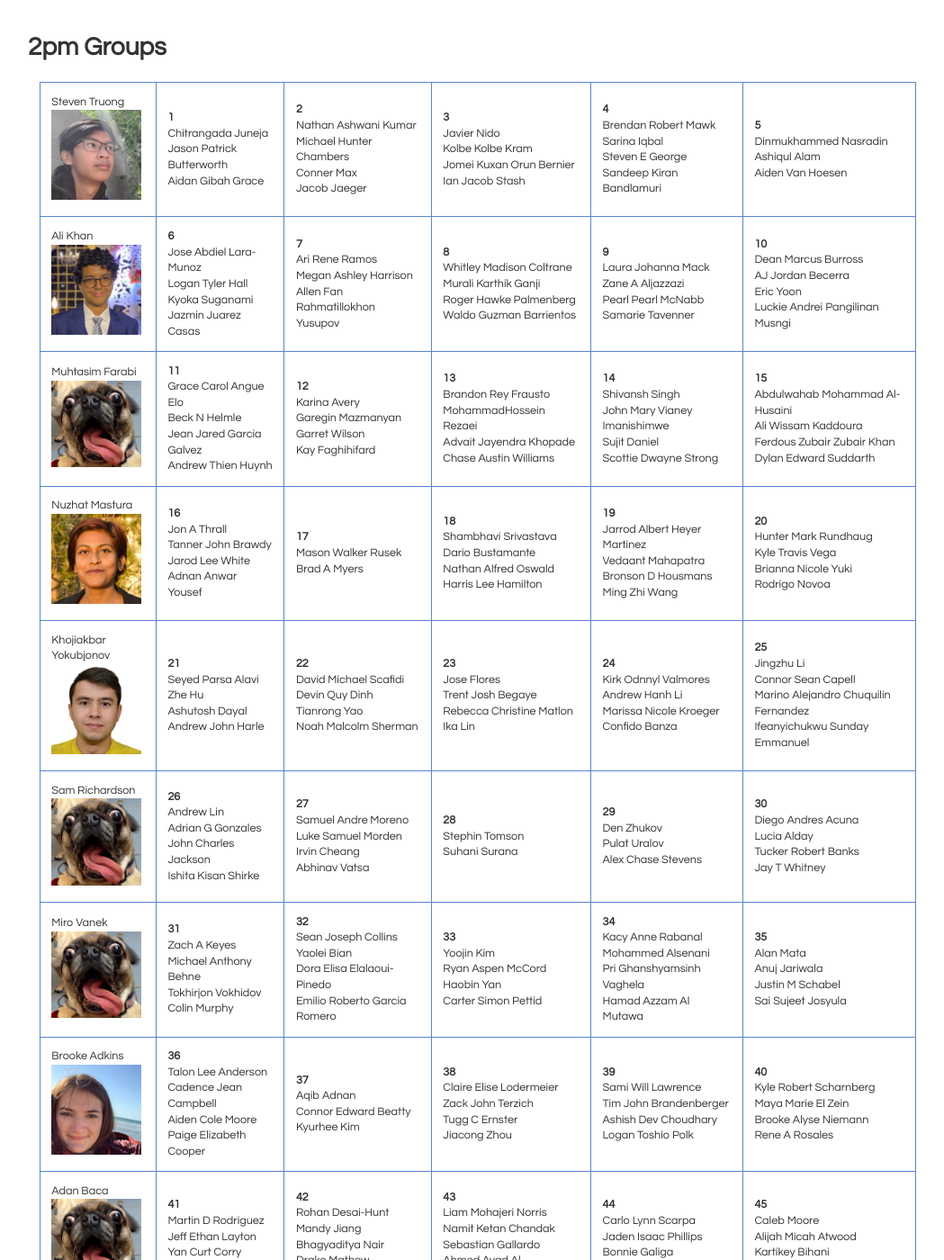
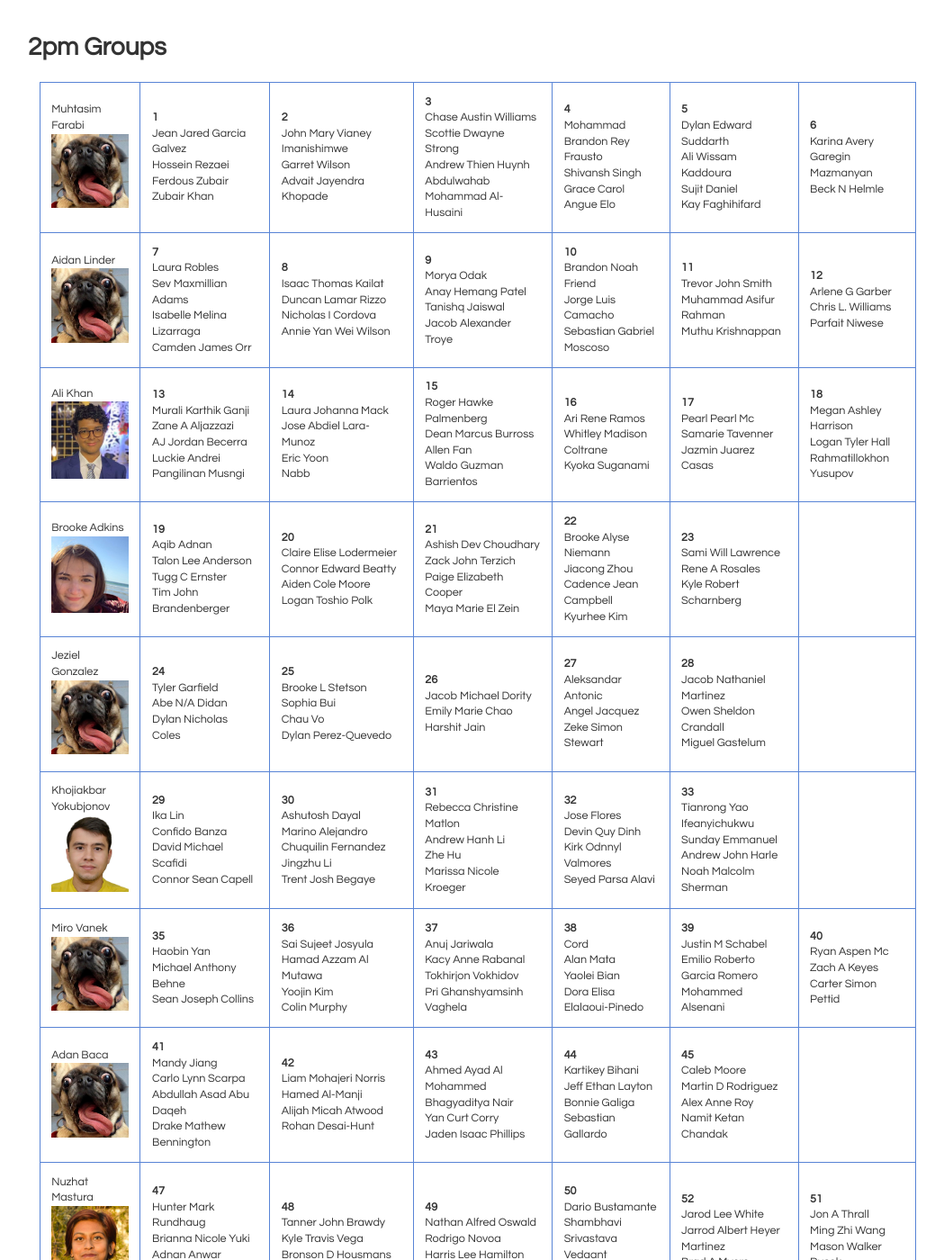
Before and after one commit to bddicken/cs110fall2022website, a Jekyll site: the page built from groups/adrianaGroups/index.md, in a window 1280 px wide and 1400 px high. Shown: the whole window at 90% size, without its empty margins (109-1158 px from the left). Built offline with Jekyll 4.4.1, drawn with Linux system fonts in a browser that asks for light colours; some of the changed text lies outside the part shown.

Commit message:
updated groups

```diff
--- a/groups/adrianaGroups/index.md
+++ b/groups/adrianaGroups/index.md
@@ -5,15 +5,15 @@ title: Groups
 
 # 2pm Groups
 
-|Steven Truong<br><img src="../../images/struong.jpg" class="taimg" />|**1**<br>Chitrangada Juneja<br>Jason Patrick Butterworth<br>Aidan Gibah Grace<br>|**2**<br>Nathan Ashwani Kumar<br>Michael Hunter Chambers<br>Conner Max<br>Jacob Jaeger<br>|**3**<br>Javier Nido<br>Kolbe Kolbe Kram<br>Jomei Kuxan Orun Bernier<br>Ian Jacob Stash<br>|**4**<br>Brendan Robert Mawk<br>Sarina Iqbal<br>Steven E George<br>Sandeep Kiran Bandlamuri<br>|**5**<br>Dinmukhammed Nasradin<br>Ashiqul Alam<br>Aiden Van Hoesen<br>|
-|Ali Khan<br><img src="../../images/akhan.jpg" class="taimg" />|**6**<br>Jose Abdiel Lara-Munoz<br>Logan Tyler Hall<br>Kyoka Suganami<br>Jazmin Juarez Casas<br>|**7**<br>Ari Rene Ramos<br>Megan Ashley Harrison<br>Allen Fan<br>Rahmatillokhon Yusupov<br>|**8**<br>Whitley Madison Coltrane<br>Murali Karthik Ganji<br>Roger Hawke Palmenberg<br>Waldo Guzman Barrientos<br>|**9**<br>Laura Johanna Mack<br>Zane A Aljazzazi<br>Pearl Pearl McNabb<br>Samarie Tavenner<br>|**10**<br>Dean Marcus Burross<br>AJ Jordan Becerra<br>Eric Yoon<br>Luckie Andrei Pangilinan Musngi<br>|
-|Muhtasim Farabi<br><img src="../../images/dog.png" class="taimg" />|**11**<br>Grace Carol Angue Elo<br>Beck N Helmle<br>Jean Jared Garcia Galvez<br>Andrew Thien Huynh<br>|**12**<br>Karina Avery<br>Garegin Mazmanyan<br>Garret Wilson<br>Kay Faghihifard<br>|**13**<br>Brandon Rey Frausto<br>MohammadHossein Rezaei<br>Advait Jayendra Khopade<br>Chase Austin Williams<br>|**14**<br>Shivansh Singh<br>John Mary Vianey Imanishimwe<br>Sujit Daniel<br>Scottie Dwayne Strong<br>|**15**<br>Abdulwahab Mohammad Al-Husaini<br>Ali Wissam Kaddoura<br>Ferdous Zubair Zubair Khan<br>Dylan Edward Suddarth<br>|
-|Nuzhat Mastura<br><img src="../../images/nmastura.jpg" class="taimg" />|**16**<br>Jon A Thrall<br>Tanner John Brawdy<br>Jarod Lee White<br>Adnan Anwar Yousef<br>|**17**<br>Mason Walker Rusek<br>Brad A Myers<br>|**18**<br>Shambhavi Srivastava<br>Dario Bustamante<br>Nathan Alfred Oswald<br>Harris Lee Hamilton<br>|**19**<br>Jarrod Albert Heyer Martinez<br>Vedaant Mahapatra<br>Bronson D Housmans<br>Ming Zhi Wang<br>|**20**<br>Hunter Mark Rundhaug<br>Kyle Travis Vega<br>Brianna Nicole Yuki<br>Rodrigo Novoa<br>|
-|Khojiakbar Yokubjonov<br><img src="../../images/kyokubjonov.png" class="taimg" />|**21**<br>Seyed Parsa Alavi<br>Zhe Hu<br>Ashutosh Dayal<br>Andrew John Harle<br>|**22**<br>David Michael Scafidi<br>Devin Quy Dinh<br>Tianrong Yao<br>Noah Malcolm Sherman<br>|**23**<br>Jose Flores<br>Trent Josh Begaye<br>Rebecca Christine Matlon<br>Ika Lin<br>|**24**<br>Kirk Odnnyl Valmores<br>Andrew Hanh Li<br>Marissa Nicole Kroeger<br>Confido Banza<br>|**25**<br>Jingzhu Li<br>Connor Sean Capell<br>Marino Alejandro Chuquilin Fernandez<br>Ifeanyichukwu Sunday Emmanuel<br>|
-|Sam Richardson<br><img src="../../images/dog.png" class="taimg" />|**26**<br>Andrew Lin<br>Adrian G Gonzales<br>John Charles Jackson<br>Ishita Kisan Shirke<br>|**27**<br>Samuel Andre Moreno<br>Luke Samuel Morden<br>Irvin Cheang<br>Abhinav Vatsa<br>|**28**<br>Stephin Tomson<br>Suhani Surana<br>|**29**<br>Den Zhukov<br>Pulat Uralov<br>Alex Chase Stevens<br>|**30**<br>Diego Andres Acuna<br>Lucia Alday<br>Tucker Robert Banks<br>Jay T Whitney<br>|
-|Miro Vanek<br><img src="../../images/dog.png" class="taimg" />|**31**<br>Zach A Keyes<br>Michael Anthony Behne<br>Tokhirjon Vokhidov<br>Colin Murphy<br>|**32**<br>Sean Joseph Collins<br>Yaolei Bian<br>Dora Elisa Elalaoui-Pinedo<br>Emilio Roberto Garcia Romero<br>|**33**<br>Yoojin Kim<br>Ryan Aspen McCord<br>Haobin Yan<br>Carter Simon Pettid<br>|**34**<br>Kacy Anne Rabanal<br>Mohammed Alsenani<br>Pri Ghanshyamsinh Vaghela<br>Hamad Azzam Al Mutawa<br>|**35**<br>Alan Mata<br>Anuj Jariwala<br>Justin M Schabel<br>Sai Sujeet Josyula<br>|
-|Brooke Adkins<br><img src="../../images/badkins.jpg" class="taimg" />|**36**<br>Talon Lee Anderson<br>Cadence Jean Campbell<br>Aiden Cole Moore<br>Paige Elizabeth Cooper<br>|**37**<br>Aqib Adnan<br>Connor Edward Beatty<br>Kyurhee Kim<br>|**38**<br>Claire Elise Lodermeier<br>Zack John Terzich<br>Tugg C Ernster<br>Jiacong Zhou<br>|**39**<br>Sami Will Lawrence<br>Tim John Brandenberger<br>Ashish Dev Choudhary<br>Logan Toshio Polk<br>|**40**<br>Kyle Robert Scharnberg<br>Maya Marie El Zein<br>Brooke Alyse Niemann<br>Rene A Rosales<br>|
-|Adan Baca<br><img src="../../images/dog.png" class="taimg" />|**41**<br>Martin D Rodriguez<br>Jeff Ethan Layton<br>Yan Curt Corry<br>Hamed Al-Manji<br>|**42**<br>Rohan Desai-Hunt<br>Mandy Jiang<br>Bhagyaditya Nair<br>Drake Mathew Bennington<br>|**43**<br>Liam Mohajeri Norris<br>Namit Ketan Chandak<br>Sebastian Gallardo<br>Ahmed Ayad Al Mohammed<br>|**44**<br>Carlo Lynn Scarpa<br>Jaden Isaac Phillips<br>Bonnie Galiga<br>Alex Anne Roy<br>|**45**<br>Caleb Moore<br>Alijah Micah Atwood<br>Kartikey Bihani<br>Abdullah Asad Abu Daqeh<br>|
-|Jeziel Gonzalez<br><img src="../../images/dog.png" class="taimg" />|**46**<br>Jacob Michael Dority<br>Zeke Simon Stewart<br>|**47**<br>Miguel Gastelum<br>Harshit Jain<br>Abe N/A Didan<br>Aleksandar Antonic<br>|**48**<br>Dylan Perez-Quevedo<br>Emily Marie Chao<br>Dylan Nicholas Coles<br>|**49**<br>Owen Sheldon Crandall<br>Jacob Nathaniel Martinez<br>Angel Jacquez<br>Brooke L Stetson<br>|**50**<br>Chau Vo<br>Sophia Bui<br>Tyler Garfield<br>|
-|Zachary Nicholsi<br><img src="../../images/znicholsi.jpeg" class="taimg" />|**51**<br>Emma Emmaline Horne<br>Sophia Christa Rose<br>Krish Harshad Patel<br>Luis Alexander Cervantes<br>|**52**<br>Juan Alvaro Rogel Acedo<br>Dylan Gwendolyn Barron<br>Matan Jacob Lagnado<br>Mengyang Lei<br>|**53**<br>Alex Blake Irwin<br>Fiah L Doe<br>Hidoyat Odilbek o'g'li Ruzmetov<br>Ethan Henry Figureido<br>|**54**<br>Clayton A Young<br>Tri Anh Do<br>Ethan Richard Parsons<br>Miranda Kaylee Egan<br>|**55**<br>Zachary Lyle Wold<br>Corey Allen Hunzeker<br>Rene Ibarra<br>Apurbo Barua<br>|
-|Aidan Linder<br><img src="../../images/dog.png" class="taimg" />|**56**<br>Nicholas I Cordova<br>Sev Maxmillian Adams<br>Laura Robles<br>Parfait Niwese<br>|**57**<br>Jorge Luis Camacho<br>Jacob Alexander Troye<br>Isabelle Melina Lizarraga<br>Trevor John Smith<br>|**58**<br>Brandon Noah Friend<br>Tanishq Jaiswal<br>Duncan Lamar Rizzo<br>Arlene G Garber<br>|**59**<br>Muthu Krishnappan<br>Sebastian Gabriel Moscoso<br>Morya Odak<br>Camden James Orr<br>Isaac Thomas Kailat<br>|**60**<br>Anay Hemang Patel<br>Annie Yan Wei Wilson<br>Chris L. Williams<br>Muhammad Asifur Rahman<br>|
+|Muhtasim Farabi<br><img src="../../images/dog.png" class="taimg" />|**1**<br> Jean Jared Garcia Galvez<br>Hossein Rezaei<br>Ferdous Zubair Zubair Khan<br>|**2**<br> John Mary Vianey Imanishimwe<br>Garret Wilson<br>Advait Jayendra Khopade<br>|**3**<br> Chase Austin Williams<br>Scottie Dwayne Strong<br>Andrew Thien Huynh<br>Abdulwahab Mohammad Al-Husaini<br>|**4**<br> Mohammad<br>Brandon Rey Frausto<br>Shivansh Singh<br>Grace Carol Angue Elo<br>|**5**<br> Dylan Edward Suddarth<br>Ali Wissam Kaddoura<br>Sujit Daniel<br>Kay Faghihifard<br>|**6**<br> Karina Avery<br>Garegin Mazmanyan<br>Beck N Helmle<br>|
+|Aidan Linder<br><img src="../../images/dog.png" class="taimg" />|**7**<br> Laura Robles<br>Sev Maxmillian Adams<br>Isabelle Melina Lizarraga<br>Camden James Orr<br>|**8**<br> Isaac Thomas Kailat<br>Duncan Lamar Rizzo<br>Nicholas I Cordova<br>Annie Yan Wei Wilson<br>|**9**<br> Morya Odak<br>Anay Hemang Patel<br>Tanishq Jaiswal<br>Jacob Alexander Troye<br>|**10**<br> Brandon Noah Friend<br>Jorge Luis Camacho<br>Sebastian Gabriel Moscoso<br>|**11**<br> Trevor John Smith<br>Muhammad Asifur Rahman<br>Muthu Krishnappan<br>|**12**<br> Arlene G Garber<br>Chris L. Williams<br>Parfait Niwese<br>|
+|Ali Khan<br><img src="../../images/akhan.jpg" class="taimg" />|**13**<br> Murali Karthik Ganji<br>Zane A Aljazzazi<br>AJ Jordan Becerra<br>Luckie Andrei Pangilinan Musngi<br>|**14**<br> Laura Johanna Mack<br>Jose Abdiel Lara-Munoz<br>Eric Yoon<br>Nabb<br>|**15**<br> Roger Hawke Palmenberg<br>Dean Marcus Burross<br>Allen Fan<br>Waldo Guzman Barrientos<br>|**16**<br> Ari Rene Ramos<br>Whitley Madison Coltrane<br>Kyoka Suganami<br>|**17**<br> Pearl Pearl Mc<br>Samarie Tavenner<br>Jazmin Juarez Casas<br>|**18**<br> Megan Ashley Harrison<br>Logan Tyler Hall<br>Rahmatillokhon Yusupov<br>|
+|Brooke Adkins<br><img src="../../images/badkins.jpg" class="taimg" />|**19**<br> Aqib Adnan<br>Talon Lee Anderson<br>Tugg C Ernster<br>Tim John Brandenberger<br>|**20**<br> Claire Elise Lodermeier<br>Connor Edward Beatty<br>Aiden Cole Moore<br>Logan Toshio Polk<br>|**21**<br> Ashish Dev Choudhary<br>Zack John Terzich<br>Paige Elizabeth Cooper<br>Maya Marie El Zein<br>|**22**<br> Brooke Alyse Niemann<br>Jiacong Zhou<br>Cadence Jean Campbell<br>Kyurhee Kim<br>|**23**<br> Sami Will Lawrence<br>Rene A Rosales<br>Kyle Robert Scharnberg<br>|
+|Jeziel Gonzalez<br><img src="../../images/dog.png" class="taimg" />|**24**<br> Tyler Garfield<br>Abe N/A Didan<br>Dylan Nicholas Coles<br>|**25**<br> Brooke L Stetson<br>Sophia Bui<br>Chau Vo<br>Dylan Perez-Quevedo<br>|**26**<br> Jacob Michael Dority<br>Emily Marie Chao<br>Harshit Jain<br>|**27**<br> Aleksandar Antonic<br>Angel Jacquez<br>Zeke Simon Stewart<br>|**28**<br> Jacob Nathaniel Martinez<br>Owen Sheldon Crandall<br>Miguel Gastelum<br>|
+|Khojiakbar Yokubjonov<br><img src="../../images/kyokubjonov.png" class="taimg" />|**29**<br> Ika Lin<br>Confido Banza<br>David Michael Scafidi<br>Connor Sean Capell<br>|**30**<br> Ashutosh Dayal<br>Marino Alejandro Chuquilin Fernandez<br>Jingzhu Li<br>Trent Josh Begaye<br>|**31**<br> Rebecca Christine Matlon<br>Andrew Hanh Li<br>Zhe Hu<br>Marissa Nicole Kroeger<br>|**32**<br> Jose Flores<br>Devin Quy Dinh<br>Kirk Odnnyl Valmores<br>Seyed Parsa Alavi<br>|**33**<br> Tianrong Yao<br>Ifeanyichukwu Sunday Emmanuel<br>Andrew John Harle<br>Noah Malcolm Sherman<br>|
+|Miro Vanek<br><img src="../../images/dog.png" class="taimg" />|**35**<br> Haobin Yan<br>Michael Anthony Behne<br>Sean Joseph Collins<br>|**36**<br> Sai Sujeet Josyula<br>Hamad Azzam Al Mutawa<br>Yoojin Kim<br>Colin Murphy<br>|**37**<br> Anuj Jariwala<br>Kacy Anne Rabanal<br>Tokhirjon Vokhidov<br>Pri Ghanshyamsinh Vaghela<br>|**38**<br> Cord<br>Alan Mata<br>Yaolei Bian<br>Dora Elisa Elalaoui-Pinedo<br>|**39**<br> Justin M Schabel<br>Emilio Roberto Garcia Romero<br>Mohammed Alsenani<br>|**40**<br> Ryan Aspen Mc<br>Zach A Keyes<br>Carter Simon Pettid<br>|
+|Adan Baca<br><img src="../../images/dog.png" class="taimg" />|**41**<br> Mandy Jiang<br>Carlo Lynn Scarpa<br>Abdullah Asad Abu Daqeh<br>Drake Mathew Bennington<br>|**42**<br> Liam Mohajeri Norris<br>Hamed Al-Manji<br>Alijah Micah Atwood<br>Rohan Desai-Hunt<br>|**43**<br> Ahmed Ayad Al Mohammed<br>Bhagyaditya Nair<br>Yan Curt Corry<br>Jaden Isaac Phillips<br>|**44**<br> Kartikey Bihani<br>Jeff Ethan Layton<br>Bonnie Galiga<br>Sebastian Gallardo<br>|**45**<br> Caleb Moore<br>Martin D Rodriguez<br>Alex Anne Roy<br>Namit Ketan Chandak<br>|
+|Nuzhat Mastura<br><img src="../../images/nmastura.jpg" class="taimg" />|**47**<br> Hunter Mark Rundhaug<br>Brianna Nicole Yuki<br>Adnan Anwar Yousef<br>|**48**<br> Tanner John Brawdy<br>Kyle Travis Vega<br>Bronson D Housmans<br>|**49**<br> Nathan Alfred Oswald<br>Rodrigo Novoa<br>Harris Lee Hamilton<br>|**50**<br> Dario Bustamante<br>Shambhavi Srivastava<br>Vedaant Mahapatra<br>|**52**<br> Jarod Lee White<br>Jarrod Albert Heyer Martinez<br>Brad A Myers<br>|**51**<br> Jon A Thrall<br>Ming Zhi Wang<br>Mason Walker Rusek<br>|
+|Sam Richardson<br><img src="../../images/dog.png" class="taimg" />|**53**<br> Jay T Whitney<br>Abhinav Vatsa<br>Stephin Tomson<br>|**54**<br> Suhani Surana<br>Ishita Kisan Shirke<br>Lucia Alday<br>Samuel Andre Moreno<br>|**55**<br> Luke Samuel Morden<br>Alex Chase Stevens<br>Tucker Robert Banks<br>Diego Andres Acuna<br>|**56**<br> Adrian G Gonzales<br>Den Zhukov<br>Irvin Cheang<br>|**57**<br> Andrew Lin<br>John Charles Jackson<br>Pulat Uralov<br>|
+|Steven Truong<br><img src="../../images/struong.jpg" class="taimg" />|**58**<br> Ian Jacob Stash<br>Javier Nido<br>Chitrangada Juneja<br>|**59**<br> Sarina Iqbal<br>Jomei Kuxan Orun Bernier<br>Dinmukhammed Nasradin<br>|**60**<br> Jacob Jaeger<br>Aiden Van Hoesen<br>Jason Patrick Butterworth<br>Michael Hunter Chambers<br>|**61**<br> Nathan Ashwani Kumar<br>Kolbe Kolbe Kram<br>Sandeep Kiran Bandlamuri<br>Aidan Gibah Grace<br>|**62**<br> Ashiqul Alam<br>Steven E George<br>Conner Max<br>Brendan Robert Mawk<br>|
+|Zachary Nicholsi<br><img src="../../images/znicholsi.jpeg" class="taimg" />|**63**<br> Apurbo Barua<br>Sophia Christa Rose<br>Ethan Richard Parsons<br>Dylan Gwendolyn Barron<br>|**64**<br> Mengyang Lei<br>Emma Emmaline Horne<br>Clayton A Young<br>Corey Allen Hunzeker<br>|**65**<br> Juan Alvaro Rogel Acedo<br>Alex Blake Irwin<br>Fiah L Doe<br>Rene Ibarra<br>|**66**<br> Zachary Lyle Wold<br>Ethan Henry Figureido<br>Hidoyat Odilbek o’g’li Ruzmetov<br>Tri Anh Do<br>|**67**<br> Krish Harshad Patel<br>Matan Jacob Lagnado<br>Miranda Kaylee Egan<br>Luis Alexander Cervantes<br>|
```
